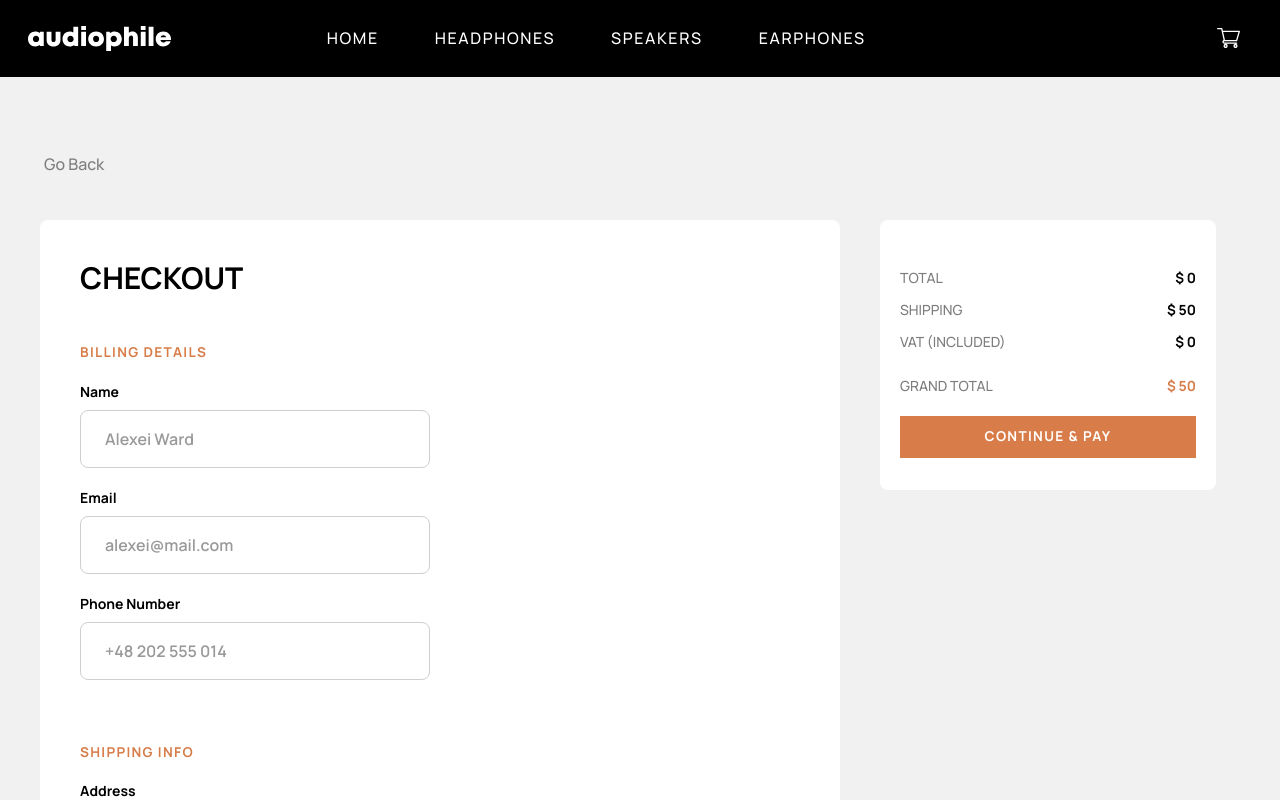
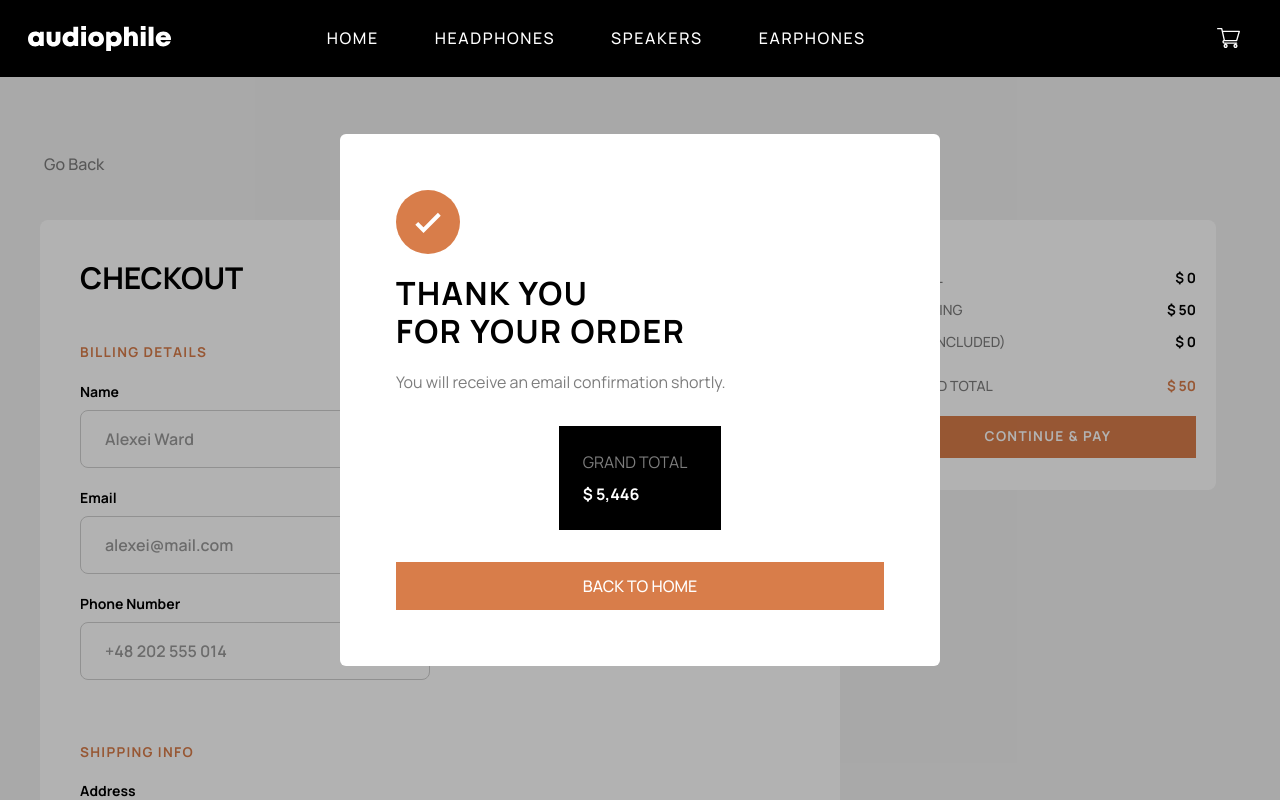
Before and after one commit to F4eNn/Audiophile, a Next.js app: page /checkout in a window 1280 px wide. Shown: the top 800 px of the page. Built offline with nearby package versions, Linux system fonts and the light colour scheme.

Commit message:
feat(checkout): create thanks modal after order

```diff
--- a/src/app/layout.tsx
+++ b/src/app/layout.tsx
@@ -19,8 +19,8 @@ export default function RootLayout({ children }: { children: React.ReactNode })
 	return (
 		<html lang='en' className='scroll-smooth'>
 			<body className={`${manrope.className}  flex min-h-screen flex-col `}>
-				<div id='modal' />
 				<CartCtxProvider>
+					<div id='modal' />
 					<Nav />
 					{children}
 				</CartCtxProvider>
--- a/src/components/checkout/Modal.tsx
+++ b/src/components/checkout/Modal.tsx
@@ -1,7 +1,62 @@
 import React from 'react';
+import Image from 'next/image';
 
 import { Portal } from '../ui/Portal';
+import ConfirmationIcon from '../../../public/assets/checkout/icon-order-confirmation.svg';
+import { LinkButton } from '../ui/LinkButton';
+import { navigationPaths } from '@/constants/navigation';
+import { useCartCtx } from '@/context/CartCtx';
 
 export const ModalCheckout = () => {
-	return <Portal selector='#modal'></Portal>;
+	const { cart } = useCartCtx();
+
+	return (
+		<Portal selector='#modal'>
+			<div
+				className='fixed bottom-0 left-0 top-[89px] z-50 flex  w-full   items-center justify-center overflow-auto bg-primaryDark/30 lg:top-0
+            '
+			>
+				<div className='mx-3   flex w-full max-w-[600px] flex-col space-y-8 overflow-auto rounded-md bg-white p-8 py-14 sm:p-14'>
+					<div className='space-y-5'>
+						<ConfirmationIcon />
+						<h2 className=' text-H2  uppercase text-primaryDark'>
+							thank you <br /> for your order
+						</h2>
+						<p className='text-brown'>You will receive an email confirmation shortly.</p>
+					</div>
+					<div className='flex flex-col items-stretch justify-center overflow-hidden rounded-lg sm:flex-row'>
+						{cart.map(({ image, name, price, quantity }, idx) => {
+							if (idx === 0) {
+								return (
+									<div key={idx} className='flex flex-col gap-2.5 bg-rose p-6 sm:w-2/3'>
+										<div className='flex  items-center justify-between '>
+											<div className='relative aspect-square w-14'>
+												<Image src={image} alt={name} fill />
+											</div>
+											<div className='flex flex-col space-y-1'>
+												<span className='font-bold text-primaryDark'>{name}</span>
+												<span className='font-[600] text-brown'>$ {price.toLocaleString()}</span>
+											</div>
+											<span className='self-start font-[600] text-brown '>x{quantity}</span>
+										</div>
+										{!(cart.length > 1) ? (
+											<>
+												<hr className='border-veryLightPrimary' />
+												<p className='align text-center  font-[600] text-brown'>and {cart.length - 1} other item(s)</p>
+											</>
+										) : null}
+									</div>
+								);
+							}
+						})}
+						<div className='flex  flex-col  justify-center gap-2 bg-primaryDark  p-6 sm:w-1/3'>
+							<h3 className='uppercase text-brown'>grand Total</h3>
+							<p className='font-bold text-white'>$ 5,446</p>
+						</div>
+					</div>
+					<LinkButton url={navigationPaths.home.path} title='back to home' />
+				</div>
+			</div>
+		</Portal>
+	);
 };
--- a/src/components/checkout/form/Form.tsx
+++ b/src/components/checkout/form/Form.tsx
@@ -9,16 +9,18 @@ import { ShippingInfo } from './ShippingInfo';
 import { PaymentDetails } from './PaymentDetails';
 import { schema } from '@/utils/Validation';
 import { Summary } from '../Summary';
+import { ModalCheckout } from '../Modal';
 
 export type FormValues = yup.InferType<typeof schema>;
 
 export const CheckoutForm = () => {
 	const [isPayOnline, setIsPayOnline] = useState(true);
+	const [isShowModal, setIsShowModal] = useState(false);
 
 	const {
 		control,
 		handleSubmit,
-		formState: { errors },
+		formState: { errors, isSubmitted },
 	} = useForm<FormValues>({
 		defaultValues: {
 			name: '',
@@ -37,6 +39,9 @@ export const CheckoutForm = () => {
 
 	const handleSentForm = (data: FormValues) => {
 		console.log(data);
+		if (isSubmitted) {
+			setIsShowModal(true);
+		}
 	};
 
 	return (
@@ -58,6 +63,7 @@ export const CheckoutForm = () => {
 					Continue & pay
 				</button>
 			</div>
+			{!isShowModal && <ModalCheckout />}
 		</form>
 	);
 };
--- a/src/components/ui/LinkButton.tsx
+++ b/src/components/ui/LinkButton.tsx
@@ -9,6 +9,7 @@ type LinkButtonProps = {
 	textColor?: string;
 	isBorder?: boolean;
 	hoverTextColor?: string;
+	title?: string | 'see product';
 };
 
 export const LinkButton = ({
@@ -19,6 +20,7 @@ export const LinkButton = ({
 	isBorder = false,
 	label,
 	hoverTextColor,
+	title = 'see product',
 }: LinkButtonProps) => {
 	return (
 		<Link
@@ -28,7 +30,7 @@ export const LinkButton = ({
 				isBorder ? 'border-[1px] border-primaryDark' : ''
 			} colors-300`}
 		>
-			see product
+			{title}
 		</Link>
 	);
 };
```
